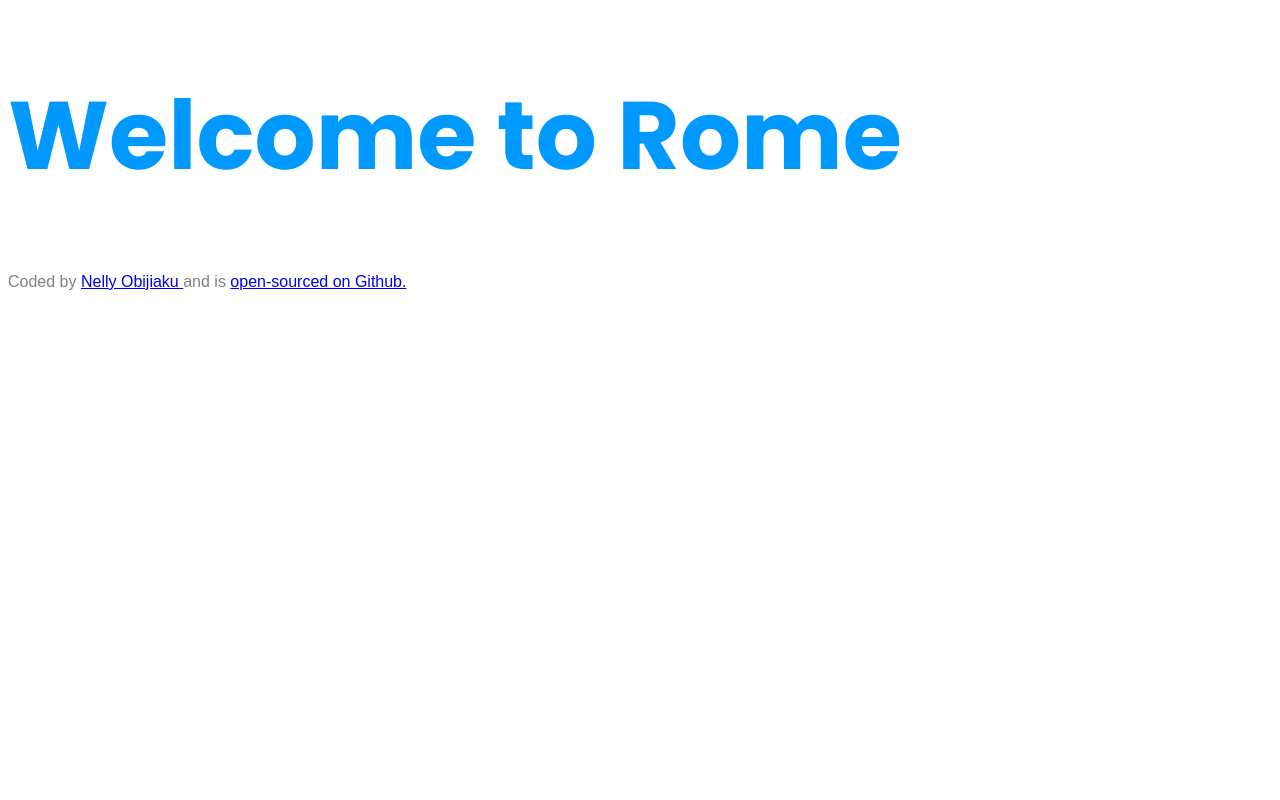
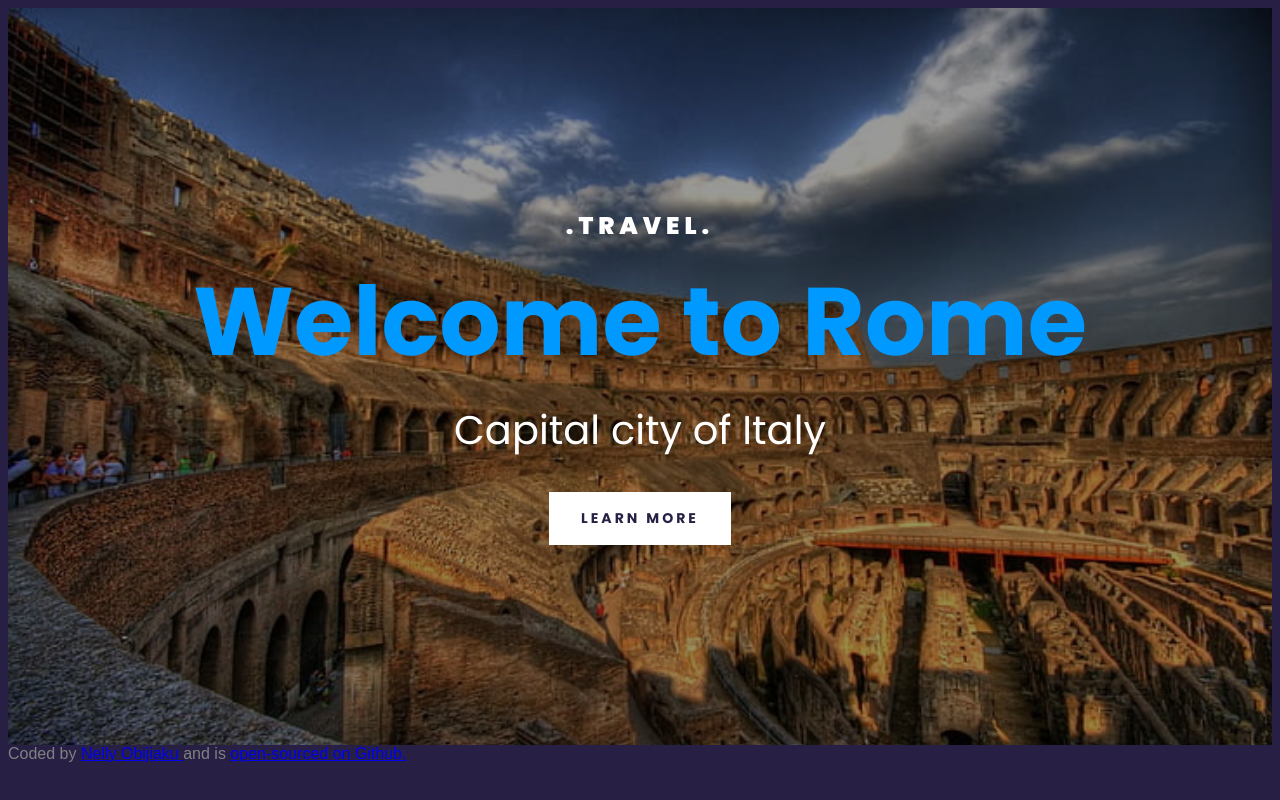
Before and after one commit to nellyobi/Travel-project, a plain HTML site: page index.html in a window 1280 px wide. Drawn offline with Linux system fonts and the light colour scheme.

Commit message:
update html and css

```diff
--- a/index.html
+++ b/index.html
@@ -11,11 +11,23 @@ rel="stylesheet">
     <title>Welcome to Rome</title>
 </head>
 <body>
+    <div class="container">
+    <header>
+    <h3>
+        .TRAVEL.
+    </h3>
     <h1>
         Welcome to Rome
     </h1>
+    <h2>
+        Capital city of Italy
+    </h2>
+    <a href="#more"> Learn more </a>
+</header>
+
     <footer>
         Coded by <a href="github.com/nellybi"> Nelly Obijiaku </a> and is <a href="https://github.com/nellyobi/Travel-project" /> open-sourced on Github.
     </footer>
+</div>
 </body>
 </html>
--- a/src/styles.css
+++ b/src/styles.css
@@ -1,4 +1,22 @@
-h1 {
+body {
+    font-family: "Poppins", sans-serif;
+    background: #272044;
+  }
+  .container {
+    max-width: 1400px;
+    margin: 0 auto;
+}
+header {
+    background-image: linear-gradient(rgba(0,0,0,0.4), rgba(0,0,0,0.4)),  url("../images/colosseum-roma-wallpaper-preview.jpeg");
+    background-repeat: no-repeat;
+    background-size: cover;
+    color: white;
+    text-align: center;
+    padding: 200px 0;
+
+}
+
+    h1 {
     font-family: "Poppins";
     font-style: normal;
     font-weight: 700;
@@ -11,3 +29,57 @@ footer {
     font-family: Arial, Helvetica, sans-serif;
     color: grey;
 }
+header h1 {
+    font-weight: 700;
+    font-size: 96px;
+    line-height: 1;
+    margin: 30px 0;
+  }
+
+  header h2 {
+    font-weight: 400;
+    font-size: 40px;
+    line-height: 1.5;
+    margin: 0;
+  }
+
+  header h3 {
+    font-weight: 900;
+    font-size: 24px;
+    line-height: 1.5;
+    letter-spacing: 5px;
+    margin: 0;
+  }
+
+  header a {
+    font-weight: 700;
+    font-size: 14px;
+    line-height: 1.5;
+    text-align: center;
+    color: #272044;
+    padding: 16px 32px;
+    margin-top: 32px;
+    display: inline-block;
+    letter-spacing: 3px;
+    text-decoration: none;
+    text-transform: uppercase;
+    background: white;
+  }
+
+  @media (max-width: 900px) {
+    header {
+      padding: 60px 0;
+    }
+
+    header h1 {
+      font-size: 48px;
+    }
+
+    header h2 {
+      font-size: 20px;
+    }
+
+    header h3 {
+      font-size: 12px;
+    }
+  }
```
